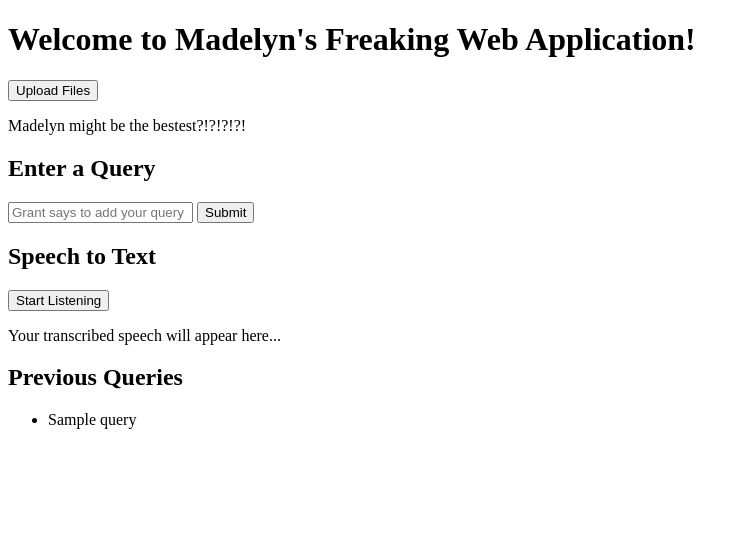
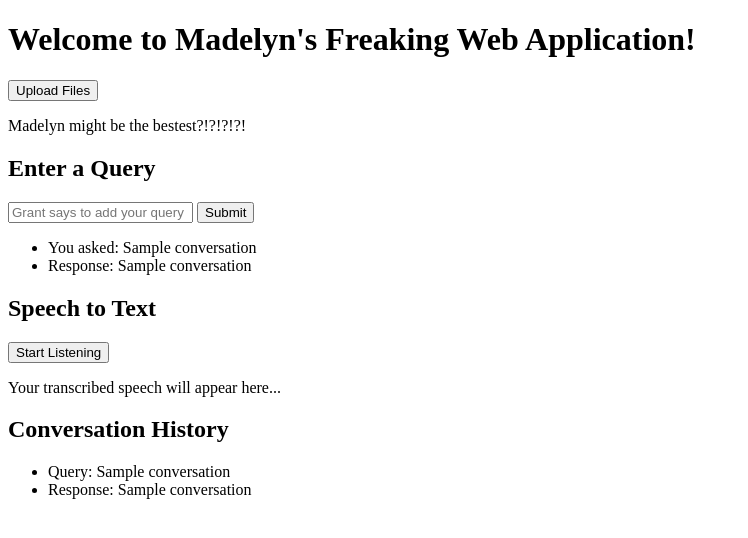
Before and after one commit to madelynswelstad/llm-homework-helper, a Flask app: template templates/index.html in a window 1280 px wide. Shown: the top 538 px of the page, without its empty margins (0-748 px from the left). Run offline with Flask 3, Linux system fonts and the light colour scheme; the template is opened without the code that fills it: most values are stand-ins (such as "Sample title", 1, 10 or a date in 2020).

Commit message:
query history

```diff
--- a/app.py
+++ b/app.py
@@ -21,7 +21,7 @@ os.makedirs(app.config['UPLOAD_FOLDER'], exist_ok=True)
 
 # Dictionary to store class titles as keys and lists of file paths as values
 class_files = {}
-queries = []
+conversation_list = []
 
 # home method is called when user loads root url, reloads page, or submits a form or performs an action
 @app.route('/', methods=['GET', 'POST']) # define a route to the homepage (ie the root url) and call function below
@@ -31,7 +31,7 @@ def home():
     if request.method == 'POST':
         query = request.form.get('query')
         response = main.process_query(query)
-        queries.append({"query": query, "response": response})  # Save query and response
+        conversation_list.insert(0, [query, response])  # Save query and response
 
     # check if collection already exists
 
@@ -56,7 +56,7 @@ def home():
     #             print(e)
     #             response = f"Error communicating with ChatGPT: {str(e)}"
     print(response)
-    return render_template('index.html', query=query, response=response, queries=[q['query'] for q in queries])  # pass queries for display
+    return render_template('index.html', conversation_list=conversation_list)  # pass queries for display
 
 @app.route('/upload', methods=['GET', 'POST'])  # define a route for the upload page
 def upload():
--- a/templates/index.html
+++ b/templates/index.html
@@ -18,15 +18,25 @@
         <button type="submit">Submit</button>
     </form>
 
+    {% if conversation_list and conversation_list|length > 0 %}
+        <ul>
+            <li>You asked: {{ conversation_list[0][0] }}</li>
+            <li>Response: {{ conversation_list[0][1] }}</li>
+        </ul>
+    {% else %}
+        <p>No queries yet. Start by entering one above!</p>
+    {% endif %}
+
     <h2>Speech to Text</h2>
     <button id="sttButton">Start Listening</button>
     <p id="sttResult">Your transcribed speech will appear here...</p>
 
-    {% if queries and queries|length > 0 %}
-        <h2>Previous Queries</h2>
+    {% if conversation_list and conversation_list|length > 0 %}
+        <h2>Conversation History</h2>
         <ul>
-            {% for q in queries %}
-                <li>{{ q }}</li>
+            {% for q, r in conversation_list %}
+                <li>Query: {{ q }}</li>
+                <li>Response: {{ r }}</li>
             {% endfor %}
         </ul>
     {% else %}
```
